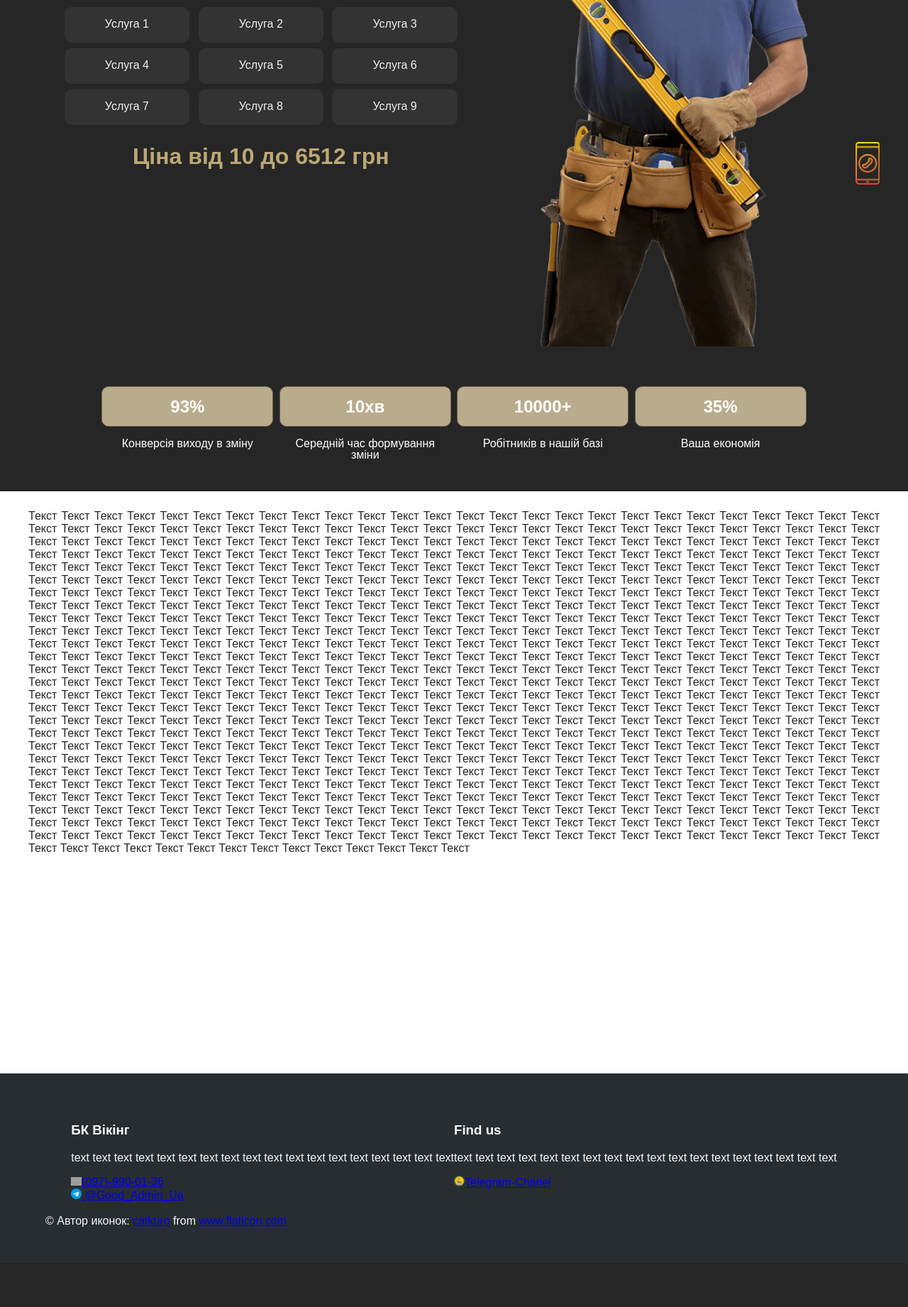
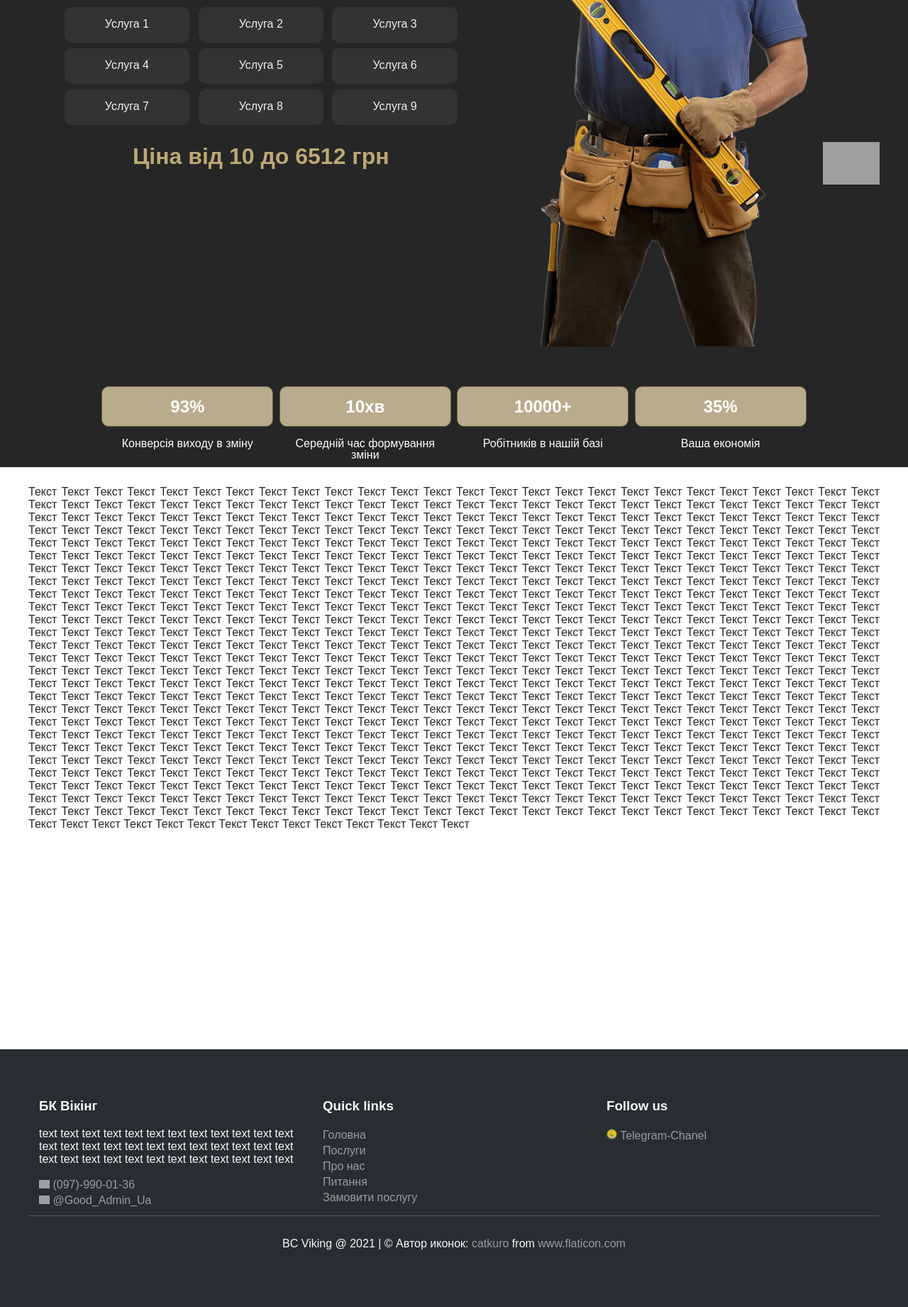
Before and after one commit to argusus/viking, a Django app: a page that uses main/templates/main/base.html in a window 1280 px wide. Shown: the part 510-2351 px from the top of the page at 71% size. Before the commit the page ends 2238 px from the top, so only its background shows below. Run offline with Django 3.2, Linux system fonts and the light colour scheme; data comes from the database, SQL or seed files in the repository; grey boxes are pictures that could not be loaded.

Commit message:
Adaptation footer

```diff
--- a/main/templates/main/base.html
+++ b/main/templates/main/base.html
@@ -16,12 +16,12 @@
 
     $(function () {
         $('.popup').hide(0, function (){
-            $('#pop').html('<img src="{% static 'main/img/free-icon-phone-call-1112490.png' %}">').click(function () {
+            $('#pop').html('<img src="{% static 'main/img/free-icon-phone-call-1112490.svg' %}">').click(function () {
                 $('.popup').show(300, function () {
                     $('#pop').html('');
                     $('#x').click(function (){
                         $('.popup').hide(300, function (){
-                            $('#pop').html('<img src="{% static 'main/img/free-icon-phone-call-1112490.png' %}">');
+                            $('#pop').html('<img src="{% static 'main/img/free-icon-phone-call-1112490.svg' %}">');
                         });
                     });
                 });
@@ -61,7 +61,7 @@
     </div>
     <!-- ************************************* -->
     <div class="MobileFoot">
-        <div class="burger"><img src="{% static '/main/img/menu.png' %}" alt="menu" height="50px"></div>
+        <div class="burger"><img src="{% static '/main/img/menu.svg' %}" alt="menu" height="50px"></div>
         <div class="close"><img src="{% static '/main/img/close.png' %}" alt="menu" height="50px"></div>
         <nav>
             <a href="{% url 'home' %}">{% translate 'Головна' %}</a><br>
@@ -127,67 +127,34 @@
         <div class="row">
             <div class="ulCont">
                 <h3>{% translate 'БК Вікінг' %}</h3>
-                <p>text text text text text text text text text text text text text text text text text text </p>
-                <a href="tel:+380979900136"><img src="{% static 'main/img/phone-call.svg' %}" alt="call" width="15px">(097)-990-01-36</a><br>
-                <a href="https://t.me/Good_Admin_Ua"><img src="{% static 'main/img/telegram.png' %}" alt="telegram" width="15px"> @Good_Admin_Ua</a><br>
+                <p>text text text text text text text text text text text text text text text text text text text text text text text text text text text text text text text text text text text text </p>
+                <a href="tel:+380979900136"><img src="{% static 'main/img/phone-call.svg' %}" alt="call" width="15px"> (097)-990-01-36</a><br>
+                <a href="https://t.me/Good_Admin_Ua"><img src="{% static 'main/img/telegram.svg' %}" alt="telegram" width="15px"> @Good_Admin_Ua</a><br>
 
             </div>
             <div class="ulCont">
-                <h3>Find us</h3>
-                <p>text text text text text text text text text text text text text text text text text text </p>
-                <a href="https://t.me/joinchat/xZG454sVelk3MDli"><img src="{% static 'main/img/rab-removebg-preview.png' %}" alt="rabitnik" width="15px">Telegram-Chanel</a><br>
+                <h3>Quick links</h3>
+                <a href="{% url 'home' %}">{% translate 'Головна' %}</a><br>
+                <a href="{% url 'services' %}">{% translate 'Послуги' %}</a><br>
+                <a href="{% url 'about' %}">{% translate 'Про нас' %}</a><br>
+                <a href="{% url 'create' %}">{% translate 'Питання' %}</a><br>
+                <a href="{% url 'order' %}">{% translate 'Замовити послугу' %}</a><br>
+            </div>
+            <div class="ulCont">
+                <h3>Follow us</h3>
+
+                <a href="https://t.me/joinchat/xZG454sVelk3MDli"><img src="{% static 'main/img/rab-removebg-preview.png' %}" alt="rabitnik" width="15px"> Telegram-Chanel</a><br>
 
             </div>
 
         </div>
-        <div>
-                <h3></h3>
-                <div style="display: table-cell">&#169; Автор иконок: <a href="https://www.flaticon.com/ru/authors/catkuro" title="catkuro">catkuro</a> from <a href="https://www.flaticon.com/ru/" title="Flaticon">www.flaticon.com</a></div>
-            </div>
+        <div class="row2">
+             <div>BC Viking @ 2021 | &#169; Автор иконок: <a href="https://www.flaticon.com/ru/authors/catkuro" title="catkuro">catkuro</a> from <a href="https://www.flaticon.com/ru/" title="Flaticon">www.flaticon.com</a></div>
+        </div>
     </div>
 </footer>
 <!-- ----------------------------------------- -->
 
 
-
-
-
-
-
-<!-- -----------------------------------------
-
-<div class="footer-dark">
-    <footer>
-        <div class="footerContainer">
-            <div class="row">
-                <div class="col-sm-6 col-md-3 item">
-                    <h3>Services</h3>
-                    <ul>
-                        <li><a href="#">Web design</a></li>
-                        <li><a href="#">Development</a></li>
-                        <li><a href="#">Hosting</a></li>
-                    </ul>
-                </div>
-                <div class="col-sm-6 col-md-3 item">
-                    <h3>About</h3>
-                    <ul>
-                        <li><a href="#">Company</a></li>
-                        <li><a href="#">Team</a></li>
-                        <li><a href="#">Careers</a></li>
-                    </ul>
-                </div>
-                <div class="col-md-6 item text">
-                    <h3>Company Name</h3>
-                    <p>Praesent sed lobortis mi. Suspendisse vel placerat ligula. Vivamus ac sem lacus. Ut vehicula rhoncus elementum. Etiam quis tristique lectus. Aliquam in arcu eget velit pulvinar dictum vel in justo.</p>
-                </div>
-                <div class="col item social"><a href="#"><i class="icon ion-social-facebook"></i></a><a href="#"><i class="icon ion-social-twitter"></i></a><a href="#"><i class="icon ion-social-snapchat"></i></a><a href="#"><i class="icon ion-social-instagram"></i></a></div>
-            </div>
-            <p class="copyright">Company Name © 2018</p>
-        </div>
-    </footer>
-</div>
--->
-
-
 </body>
 </html>
--- a/main/templates/main/index.html
+++ b/main/templates/main/index.html
@@ -37,6 +37,7 @@
             <h2 align="center">{% translate 'Комплексний ремонт' %}</h2>
             <h3 align="center" style="font-family: monospace">{% translate 'Кваліфіковані робітники для будь-якої роботи' %}</h3>
         {% if service %}
+            <img class="InTitleImgMobil" src="{% static 'main/img/pngegg-mobile.png' %}" alt="handyman">
             <h3 align="center" style="margin-top: 50px">{% translate 'Оберіть послугу' %}:</h3>
 
             <ul class="rab">
@@ -51,9 +52,9 @@
         {% endif %}
         </div>
 
-        <div class="InTitleImg"><img src="{% static 'main/img/pngegg.png' %}" alt="handyman1img" width="45%"></div>
+        <div class="InTitleImg"><img src="{% static 'main/img/pngegg.png' %}" alt="handyman" width="45%"></div>
     </div>
-    <div style="height: 150px; ">
+    <div>
         <div class="advert">
             <ul style="padding-left: 0;">
                 <li class="add"><h2>93%</h2><br>{% translate 'Конверсія виходу в зміну' %}</li>
--- a/static/main/style/style.css
+++ b/static/main/style/style.css
@@ -431,17 +424,13 @@ footer{
 	padding:50px 0;
   	color:#f0f9ff;
   	background-color:#282d32;
-  	/*
-	height: 150px;
-	background-color: #262626;
-	width: 100%;
-	color: #E6E6FA;
-	padding: 10px 0;
-	*/
 }
 .footerContainer{
-	width: 90%;
-	padding: 0 15px;
+	display: flex;
+	flex-direction: column;
+	align-items: center;
+	width: 1200px;
+	//padding: 0 15px;
 	margin: 0 auto;
 }
 
@@ -450,7 +439,33 @@ footer{
 	flex-wrap: wrap;
 	justify-content: center;
 	align-items: flex-start;
-	margin: 0 -15px;
+	//margin: 0 -15px;
+	padding-bottom: 10px;
+	border-bottom: #5a5a5a solid 1px;
+}
+.row2{
+	margin: 30px auto;
+}
+.row2 a{
+	text-decoration: none;
+	color: #9c9c9c;
+}
+.row2 a:hover{
+	color: white;
+}
+.ulCont{
+	width: 370px;
+	padding: 0 15px;
+
+}
+.ulCont a{
+	display: inline-block;
+	text-decoration: none;
+	color: #9c9c9c;
+	margin: 2px 0;
+}
+.ulCont a:hover{
+	color: white;
 }
 /*
 footer a{
```
Also changed, not shown: other parts of static/main/style/style.css (+33 -117 lines), static/main/img/free-icon-phone-call-1112490.png (deleted), static/main/img/menu.png (deleted).
